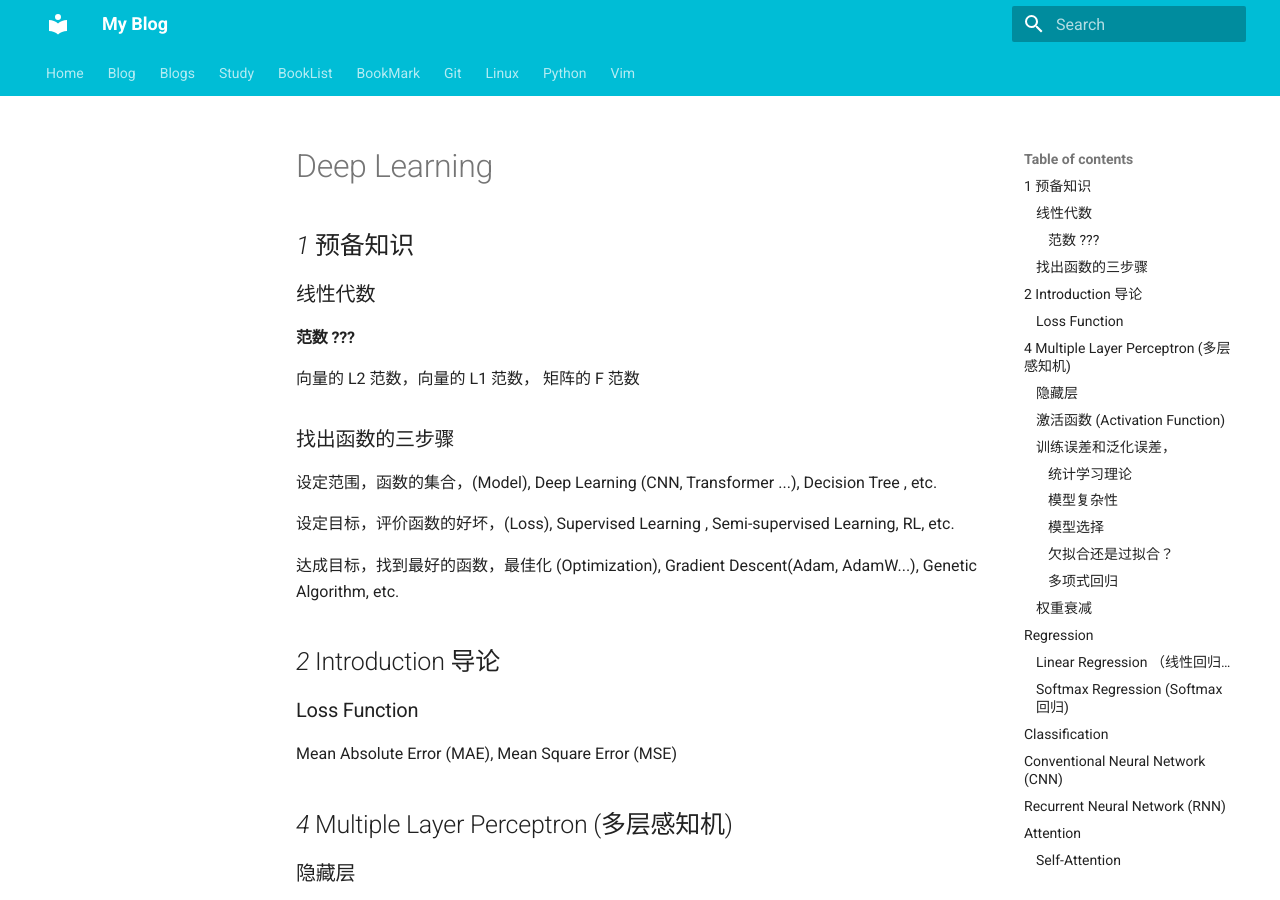
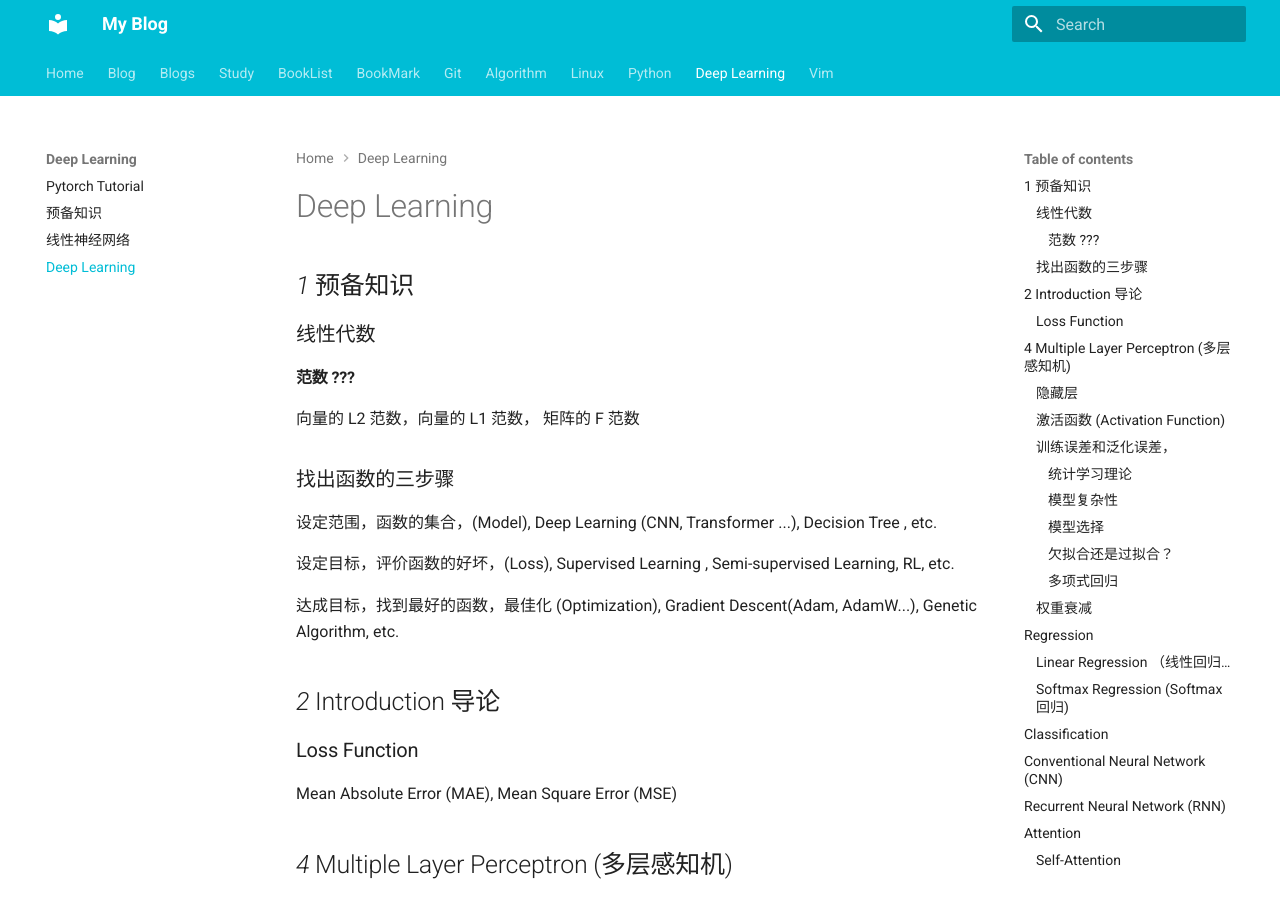
Before and after one commit to WGZ-W/wgz-w.github.io, an MkDocs documentation site: the page built from docs/Deep-Learning/deep-learning.md, in a window 1280 px wide and 900 px high. Built offline with MkDocs 1.6.1 and Material for MkDocs 9.7.7, drawn with Linux system fonts in a browser that asks for light colours.

Commit message:
Update mkdocs.yml

```diff
--- a/mkdocs.yml
+++ b/mkdocs.yml
@@ -34,11 +34,6 @@ nav:
 
   - Study:
     - Study/index.md
-    - Deep Learning:
-      - Study/Deep-Learning/pytorch.md
-      - Study/Deep-Learning/preliminary.md
-      - Study/Deep-Learning/linear-network.md
-      - Study/Deep-Learning/deep-learning.md
     - Machine Learnning:
       - Study/Machine-Learning/machine-learning.md
     - Algorithm:
@@ -74,6 +69,9 @@ nav:
     - Git/github-actions.md
     - Git/troubleshooting-ssh.md
 
+  - Algorithm:
+    - Algorithm/index.md
+
   - Linux:
     - Linux/index.md
     - Linux/basic.md
@@ -97,6 +95,12 @@ nav:
   - Python:
     - Python/coding-style.md
 
+  - Deep Learning:
+    - Deep-Learning/pytorch.md
+    - Deep-Learning/preliminary.md
+    - Deep-Learning/linear-network.md
+    - Deep-Learning/deep-learning.md
+
   - Vim:
     - Vim/index.md
     - Vim/editor.md
```
